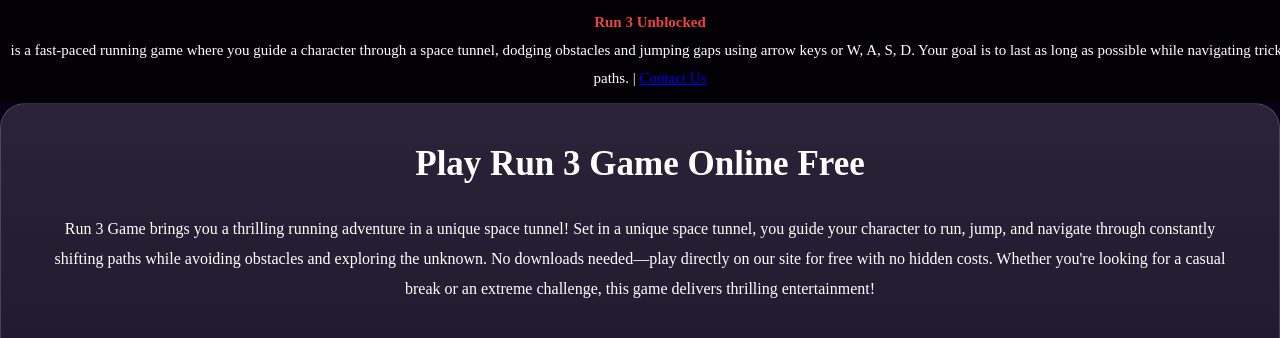
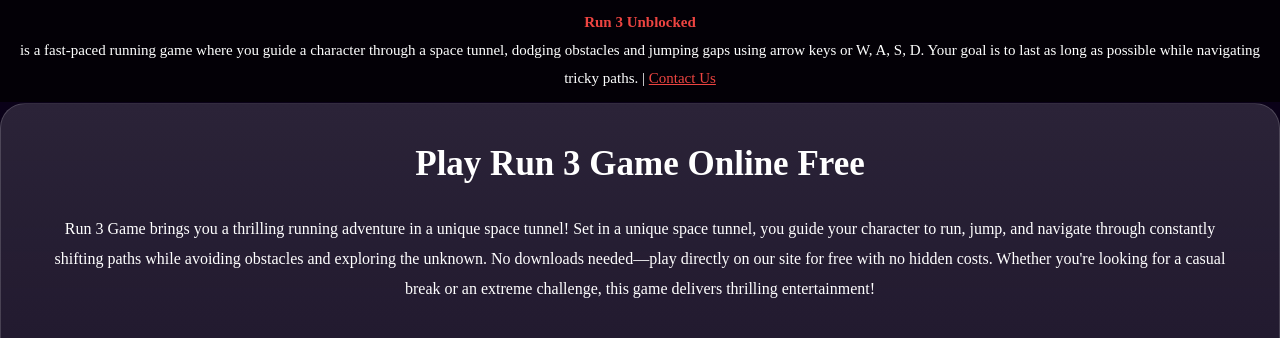
Before and after one commit to run3-unblocked76-coolmathgames/run3-unblocked76-coolmathgames.github.io, a plain HTML site: page index.html in a window 1280 px wide. Shown: the part 762-1100 px from the top of the page. Drawn offline with Linux system fonts and the light colour scheme.

Commit message:
Update index.css

```diff
--- a/index.css
+++ b/index.css
@@ -23,7 +23,7 @@
 
 .game-container .short-description {
     bottom: 0;
-    width: 100%;
+    /*width: 100%;*/
     background: rgba(0, 0, 0, 0.74);
     z-index: 10;
     text-align: center;
@@ -50,6 +50,10 @@
     color: #ed4441;
     font-weight: 700;
     text-decoration: none;
+}
+
+.game-container .short-description a {
+    color: #ed4441;
 }
 
 .description-container {
```
